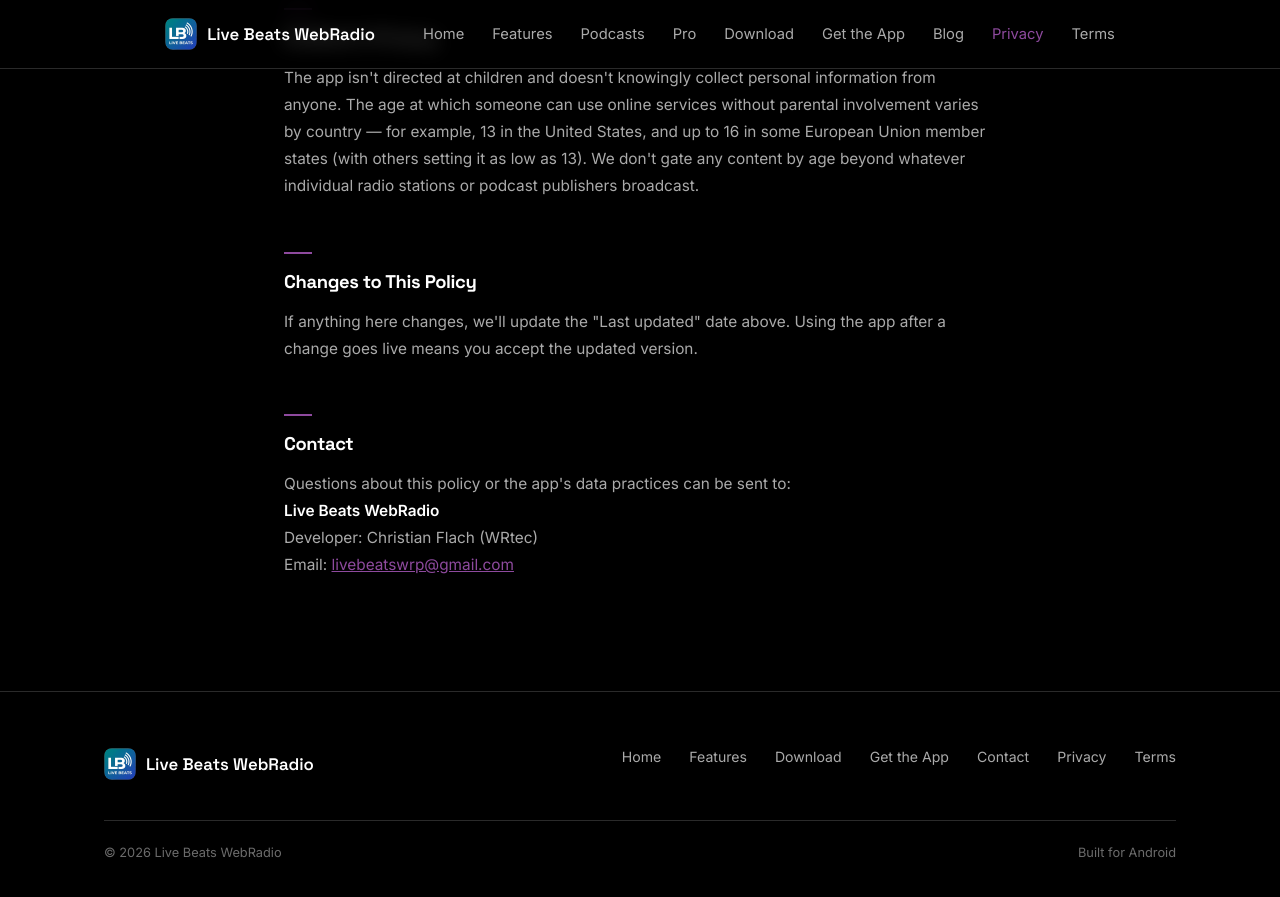
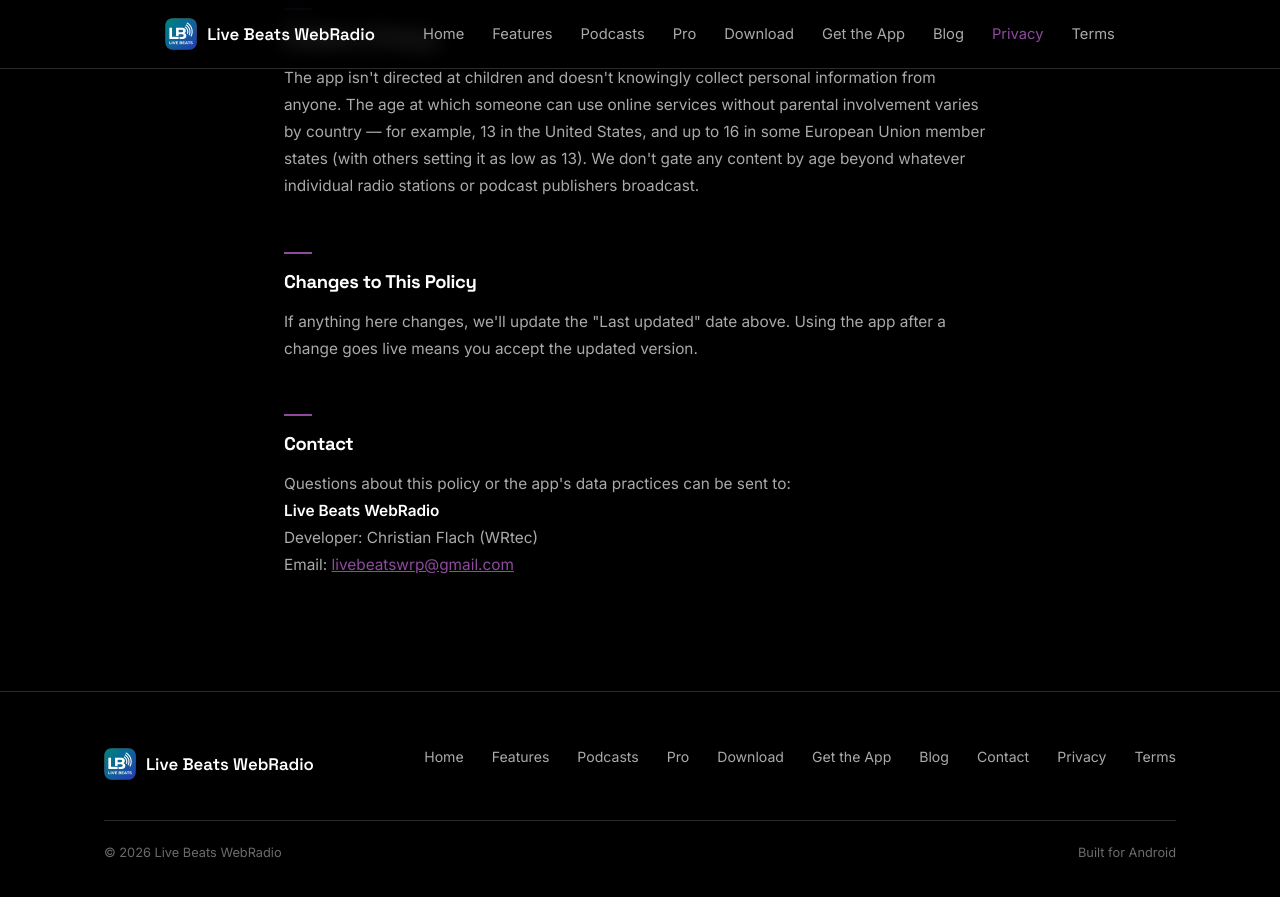
Before and after one commit to LBWebRadio/lbwebradio.github.io, a Jekyll site: the page privacy.html, which Jekyll copies as it is, in a window 1280 px wide and 900 px high, scrolled down 12136 px. Shown: the top 897 px of the window. Built offline with Jekyll 4.4.1, drawn with Linux system fonts in a browser that asks for light colours.

Commit message:
Update footer links in privacy.html

```diff
--- a/privacy.html
+++ b/privacy.html
@@ -538,8 +538,11 @@
     <ul class="footer-links">
   <li><a href="index.html">Home</a></li>
   <li><a href="index.html#features">Features</a></li>
+  <li><a href="index.html#podcasts">Podcasts</a></li>
+  <li><a href="index.html#pro">Pro</a></li>
   <li><a href="index.html#download">Download</a></li>
   <li><a href="https://play.google.com/store/apps/details?id=com.lbwebradio.radio">Get the App</a></li>
+  <li><a href="blog/">Blog</a></li>
   <li><a href="mailto:livebeatswrp@gmail.com">Contact</a></li>
   <li><a href="privacy.html">Privacy</a></li>
   <li><a href="eula.html">Terms</a></li>
```
Lines whose indentation alone changed are shown as unchanged.
